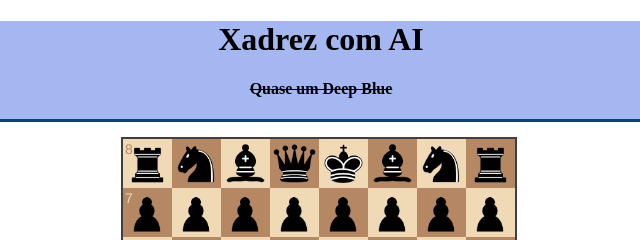
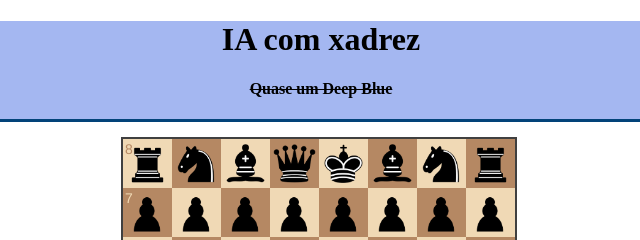
Before and after one commit to GuilhermeTerriaga/AI-with-Chess, a website: page index.html in a window 1280 px wide. Shown: the top 240 px of the page, 319-959 px from the left. Drawn offline with Linux system fonts and the light colour scheme; a small style sheet from the web is missing.

Commit message:
fixed some bugs

```diff
--- a/index.html
+++ b/index.html
@@ -12,7 +12,7 @@
 <body>
     <div class="corpo-pag">
         <div class="tittle-pag">
-        <h1>Xadrez com AI</h1>
+        <h1>IA com xadrez</h1>
         <h4><del>Quase um Deep Blue</del></h4>
     </div>
         <div id="board" class="board"></div>
```
